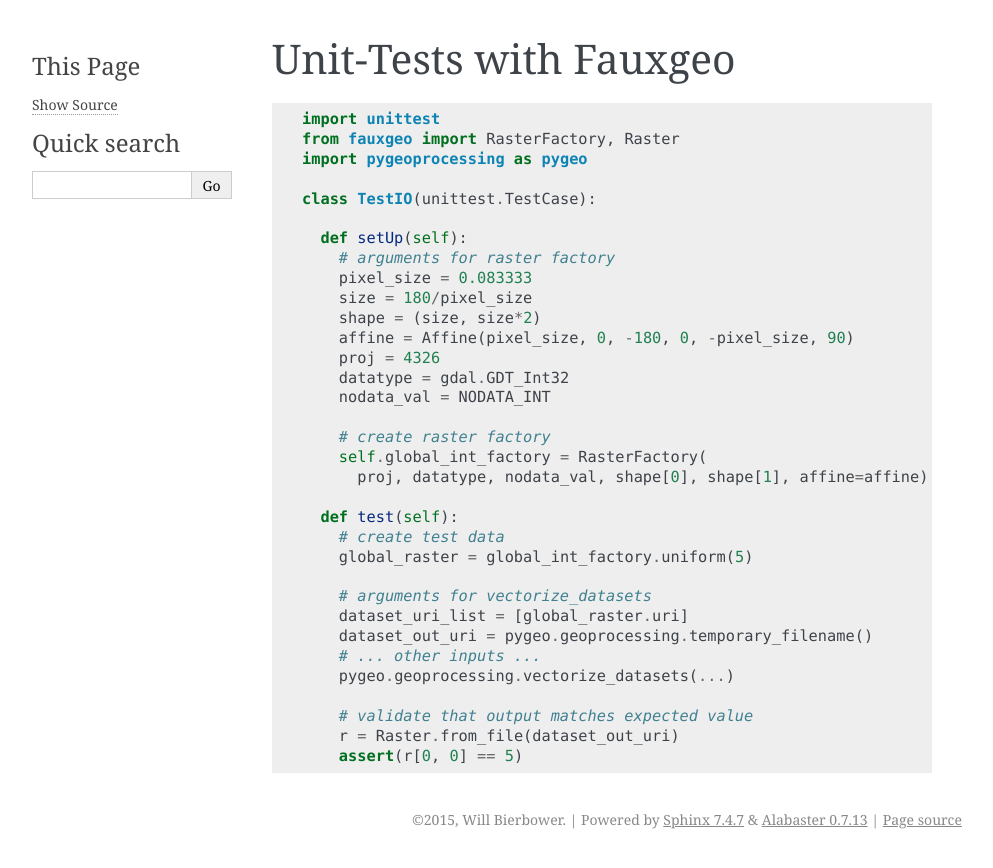
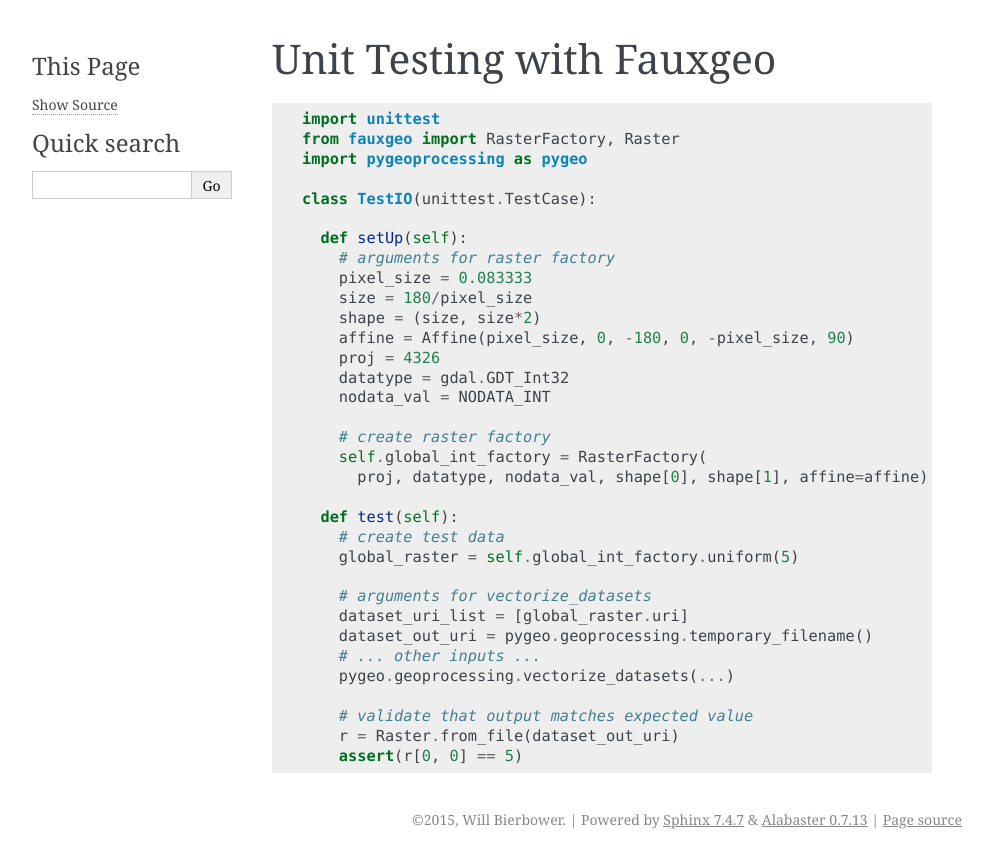
Before and after one commit to wbierbower/fauxgeo, a Sphinx documentation site: the page built from docs/source/tutorial.rst, in a window 1280 px wide. Shown: the top 868 px of the page, without its empty margins (148-1141 px from the left). Built offline with Sphinx 7.4.7, drawn with Linux system fonts in a browser that asks for light colours.

Commit message:
minor tutorial update

```diff
--- a/docs/source/tutorial.rst
+++ b/docs/source/tutorial.rst
@@ -1,5 +1,5 @@
-Unit-Tests with Fauxgeo
-=======================
+Unit Testing with Fauxgeo
+=========================
 
 .. code::
 
@@ -25,7 +25,7 @@
 
     def test(self):
       # create test data
-      global_raster = global_int_factory.uniform(5)
+      global_raster = self.global_int_factory.uniform(5)
 
       # arguments for vectorize_datasets
       dataset_uri_list = [global_raster.uri]
```
